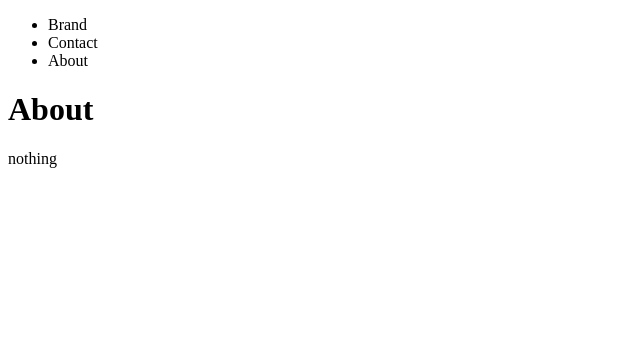
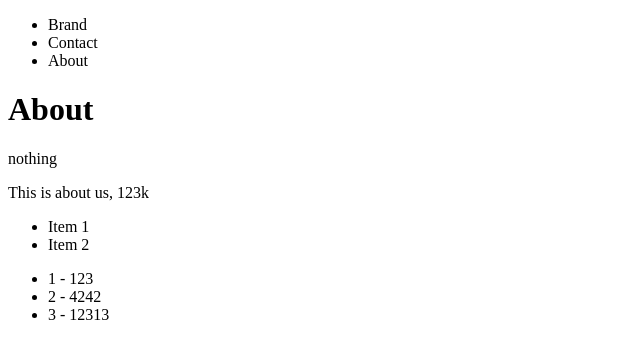
Before and after one commit to Sahil-Chhoker/learn-django, a Django app: page /about/ in a window 1280 px wide. Shown: the top 359 px of the page, without its empty margins (0-640 px from the left). Run offline with Django 5.2, Linux system fonts and the light colour scheme.

Commit message:
for loops in templates

```diff
--- a/src/pages/views.py
+++ b/src/pages/views.py
@@ -9,7 +9,12 @@ def contact_view(request, *args, **kwargs):
     return render(request, "contact.html", {})
 
 def about_view(request, *args, **kwargs):
-    return render(request, "about.html", {})
+    my_context = {
+        "my_text": "This is about us",
+        "my_number": 123,
+        "my_list": [123, 4242, 12313]
+    }
+    return render(request, "about.html", my_context)
 
 def social_view(request, *args, **kwargs):
     return render(request, "social.html", {})
--- a/src/templates/about.html
+++ b/src/templates/about.html
@@ -3,4 +3,21 @@
 {% block content %}
     <h1>About</h1>
     <p>nothing</p>
+
+
+<p>
+    {{ my_text }}, {{ my_number }}k
+</p>
+
+<ul>
+    <li>Item 1</li>
+    <li>Item 2</li>
+</ul>
+
+<ul>
+{% for my_sub_item in my_list %}
+    <li>{{ forloop.counter }} - {{ my_sub_item }}</li>
+{% endfor %}
+</ul>
+
 {% endblock%}
```
